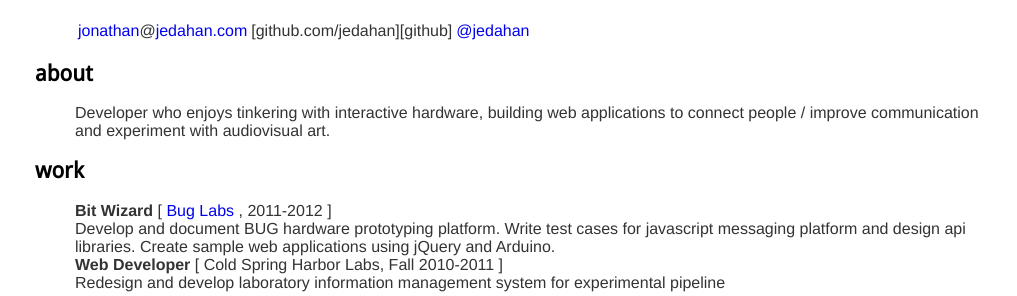
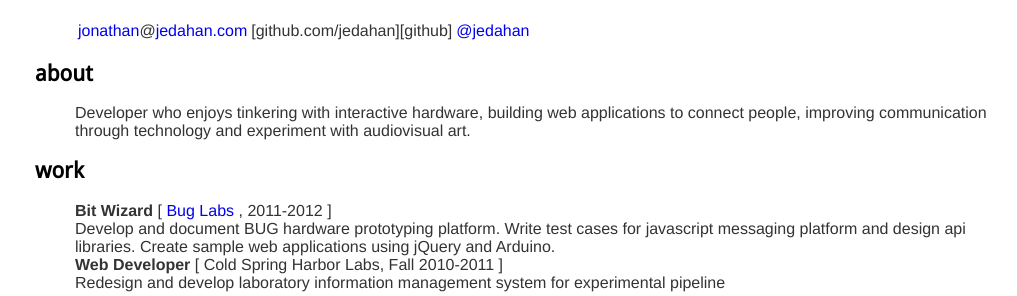
Before and after one commit to jedahan/jedahan.github.com, a Jekyll site: the page built from resume/index.md, in a window 1280 px wide. Shown: the part 170-466 px from the top of the page, without its empty margins (125-1142 px from the left). Built offline with Jekyll 4.4.1, drawn with Linux system fonts in a browser that asks for light colours.

Commit message:
improving instead of improve

```diff
--- a/resume/index.md
+++ b/resume/index.md
@@ -8,7 +8,7 @@ Jonathan Dahan
 
 about
 -----
- * Developer who enjoys tinkering with interactive hardware, building web applications to connect people / improve communication and experiment with audiovisual art.
+ * Developer who enjoys tinkering with interactive hardware, building web applications to connect people, improving communication through technology and experiment with audiovisual art.
 
 work
 ----
```
